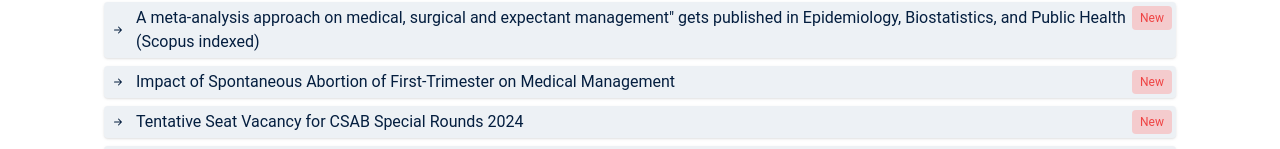
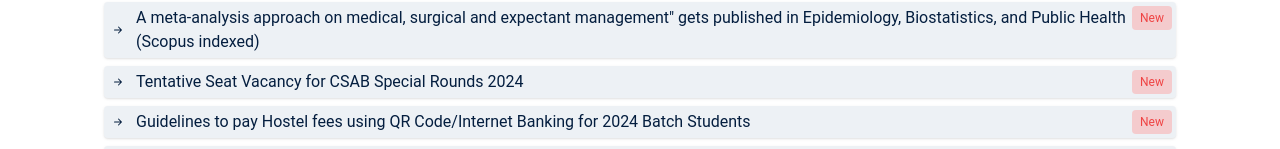
Before and after one commit to Velocity-IIITDWD/iiitdwd.ac.in, a Next.js app: page /announcements in a window 1280 px wide. Shown: the part 558-707 px from the top of the page. Built offline with nearby package versions, Linux system fonts and the light colour scheme.

Commit message:
removing similar announcement

```diff
--- a/data/announcements.ts
+++ b/data/announcements.ts
@@ -12,13 +12,6 @@ export const announcements: Announcement[] = [
   {
     link: '/docs/A-Meta-Analysis-Approach.pdf',
     text: 'A meta-analysis approach on medical, surgical and expectant management" gets published in Epidemiology, Biostatistics, and Public Health (Scopus indexed)',
-    new: true,
-    month: '8',
-    year: '2024',
-  },
-  {
-    link: '/docs/A Meta-Analysis Approach.pdf',
-    text: 'Impact of Spontaneous  Abortion of First-Trimester on Medical Management',
     new: true,
     month: '8',
     year: '2024',
```
